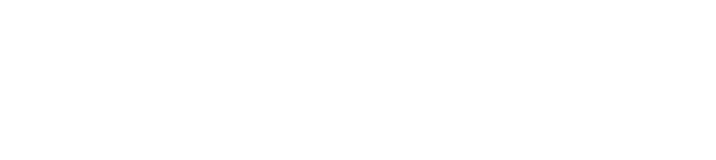
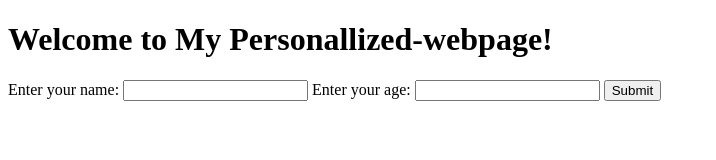
Before and after one commit to Royklay/personalizewebpage, a plain HTML site: page index.html in a window 1280 px wide. Shown: the whole page, without its empty margins (0-716 px from the left). Drawn offline with Linux system fonts and the light colour scheme.

Commit message:
add a form that allows the user to enter age and name

```diff
--- a/index.html
+++ b/index.html
@@ -6,6 +6,21 @@
     <title>Personalize webpage</title>
 </head>
 <body>
+    <h1>Welcome to My Personallized-webpage!</h1>
+
+    <form id="userForm">
+        <label for="name">Enter your name:</label>
+        <input type="text" id="name" required>
+
+        <label for="age">Enter your age:</label>
+        <input type="number" id="age" min="1" required>
+
+        <button type="submit">Submit</button>
+    </form>
+
+    <div id="greeting"></div>
+    <div id="ageMessage"></div>
+    <div id="quote"></div>
 
 </body>
 </html>
```
